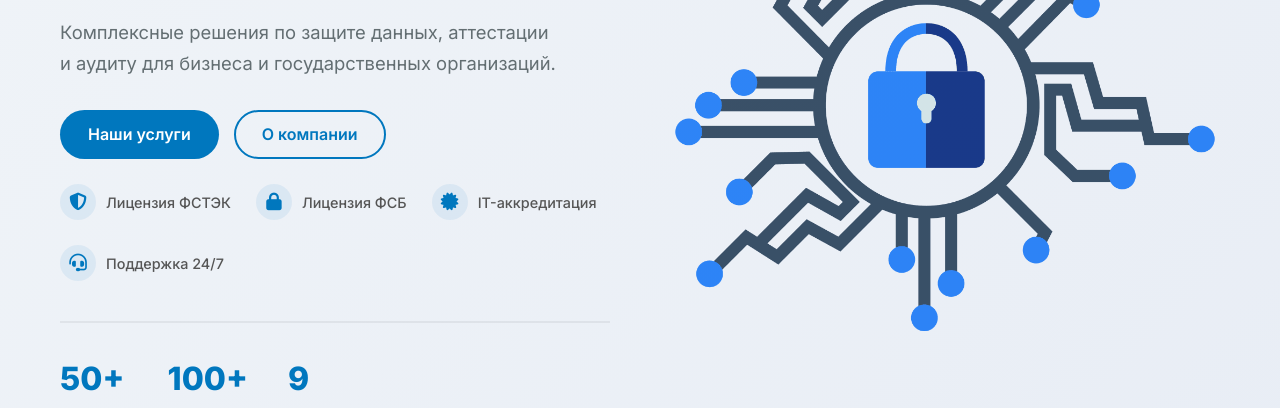
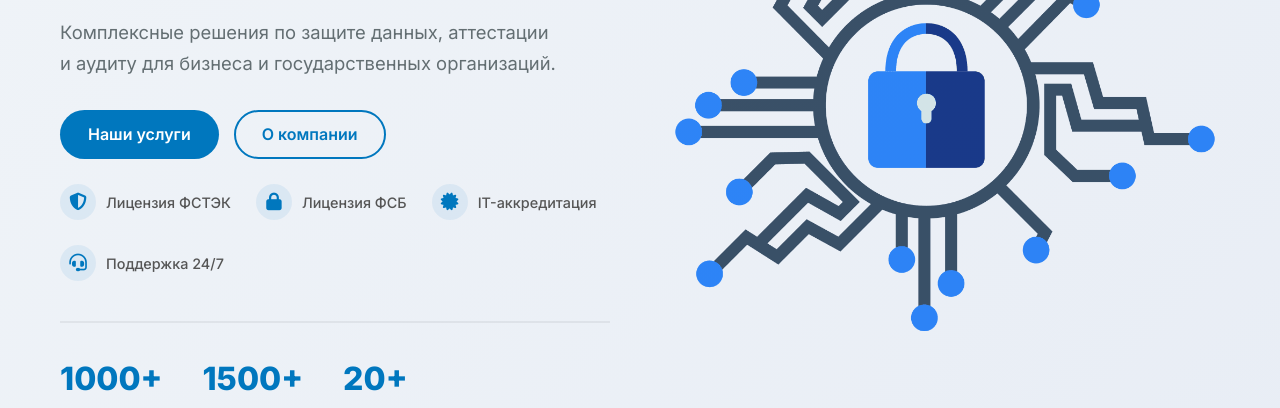
Before and after one commit to MeAstrena/Cybergroup_Project, a plain HTML site: page index.html in a window 1280 px wide. Shown: the part 383-791 px from the top of the page. Drawn offline with Linux system fonts and the light colour scheme.

Commit message:
тест

```diff
--- a/index.html
+++ b/index.html
@@ -64,15 +64,15 @@
                 </div>
                 <div class="hero-stats">
                     <div class="stat">
-                        <span class="stat-number">50+</span>
+                        <span class="stat-number">1000+</span>
                         <span class="stat-label">Проектов</span>
                     </div>
                     <div class="stat">
-                        <span class="stat-number">100+</span>
+                        <span class="stat-number">1500+</span>
                         <span class="stat-label">Клиентов</span>
                     </div>
                     <div class="stat">
-                        <span class="stat-number">9</span>
+                        <span class="stat-number">20+</span>
                         <span class="stat-label">Партнёров</span>
                     </div>
                 </div>
```
